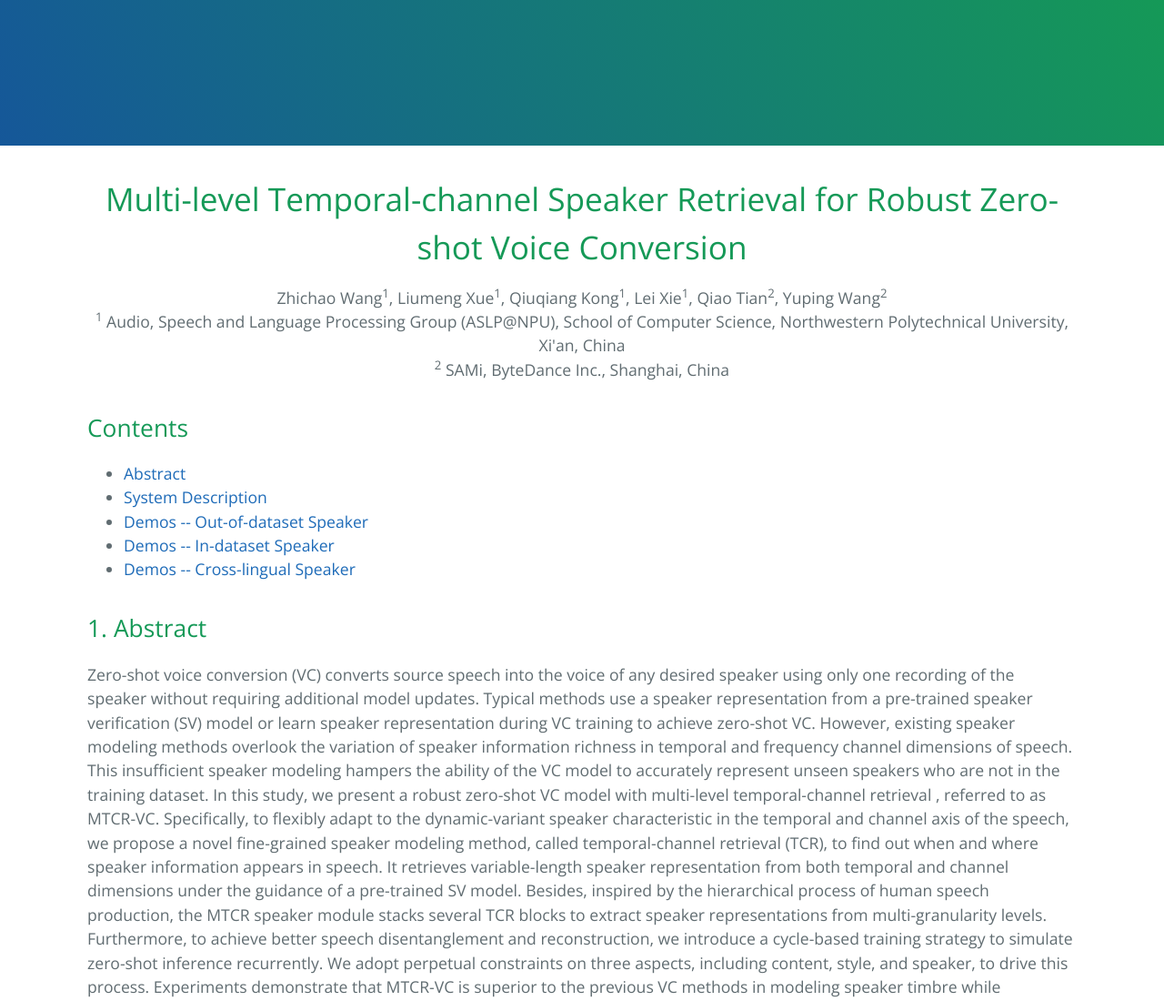
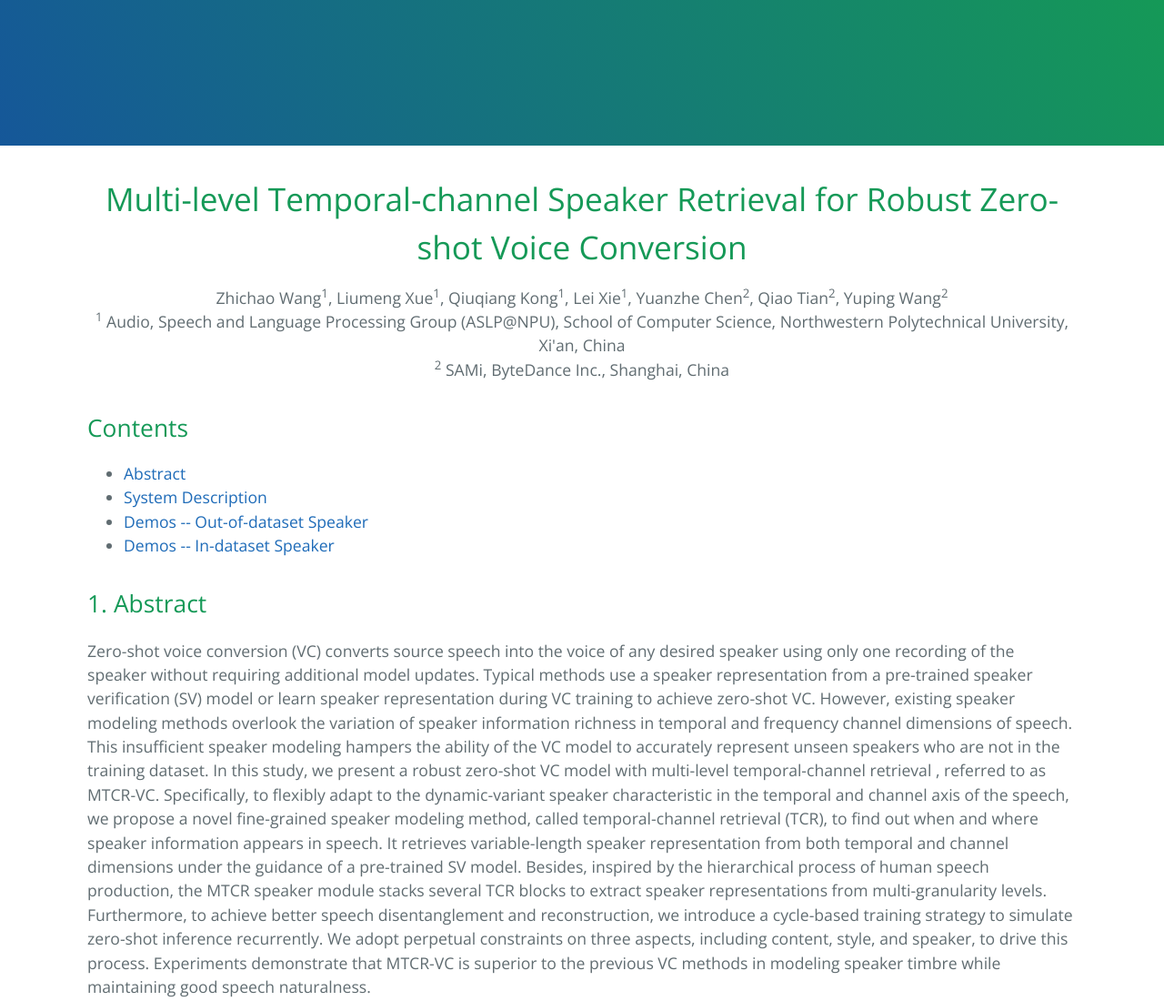
Before and after one commit to kerwinchao/demo4zslvc, a plain HTML site: page index.html in a window 1280 px wide. Shown: the top 1100 px of the page at 91% size. Drawn offline with nearby package versions, Linux system fonts and the light colour scheme.

Commit message:
Update index.html

```diff
--- a/index.html
+++ b/index.html
@@ -2,7 +2,7 @@
 <!-- saved from url=(0033)https://github.com/kerwinchao/Low-resourceVC.github.io// -->
 <html lang="en-US"><head><meta http-equiv="Content-Type" content="text/html; charset=UTF-8">
 
-<title>Multi-level Temporal-channel Speaker Retrieval for Robust Zero-shot Voice Conversion</title>
+<title>Multi-level Temporal-channel Speaker Retrieval for Zero-shot Voice Conversion</title>
 <meta name="generator" content="Jekyll v3.9.0">
 <meta property="og:title" content="TODO: title">
 <meta property="og:locale" content="en_US">
@@ -25,7 +25,7 @@
 
 <section class="main-content">
     <h1 id=""><center>Multi-level Temporal-channel Speaker Retrieval for Robust Zero-shot Voice Conversion</center></h1>
-    <center> Zhichao Wang<sup>1</sup>, Liumeng Xue<sup>1</sup>, Qiuqiang Kong<sup>1</sup>, Lei Xie<sup>1</sup>, Qiao Tian<sup>2</sup>, Yuping Wang<sup>2</sup> </center>
+    <center> Zhichao Wang<sup>1</sup>, Liumeng Xue<sup>1</sup>, Qiuqiang Kong<sup>1</sup>, Lei Xie<sup>1</sup>, Yuanzhe Chen<sup>2</sup>, Qiao Tian<sup>2</sup>, Yuping Wang<sup>2</sup> </center>
     <center> <sup>1</sup> Audio, Speech and Language Processing Group (ASLP@NPU), School of Computer Science, Northwestern Polytechnical University, Xi'an, China</center>
     <center> <sup>2</sup> SAMi, ByteDance Inc., Shanghai, China</center>
 
@@ -36,7 +36,7 @@
  <li><a href="#OOD">Demos -- Out-of-dataset Speaker</a></li>
   <li><a href="#ID">Demos -- In-dataset Speaker</a></li>
   <!-- <li><a href="#duration">Vary Duration</a></li> -->
-  <li><a href="#CL">Demos -- Cross-lingual Speaker</a></li>
+  <!--<li><a href="#CL">Demos -- Cross-lingual Speaker</a></li>-->
   <!-- <li><a href="#AB">Demos -- Ablation</a></li>
   <li><a href="#MTCR">Demos -- MTCR Speaker Moudule</a></li> -->
 </ul>
```
